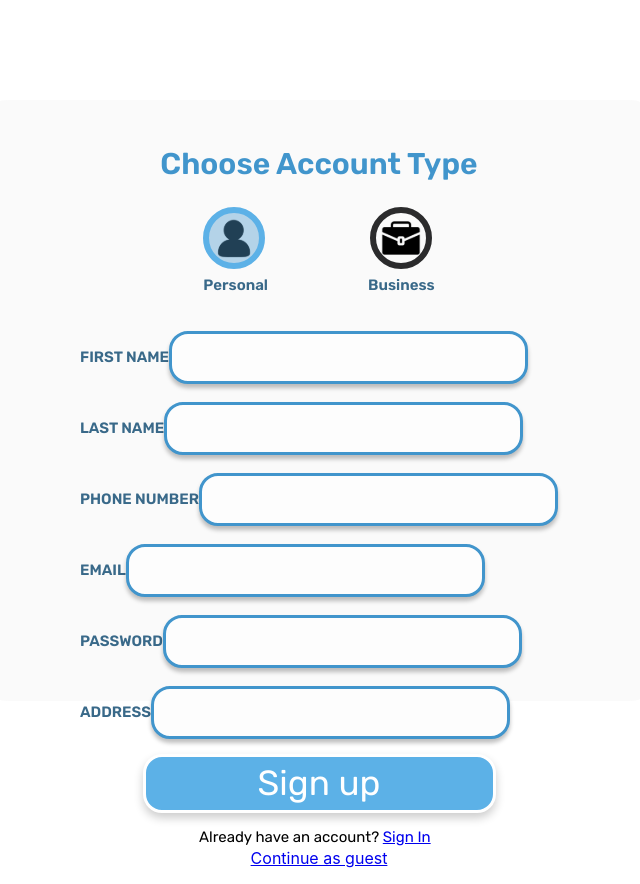
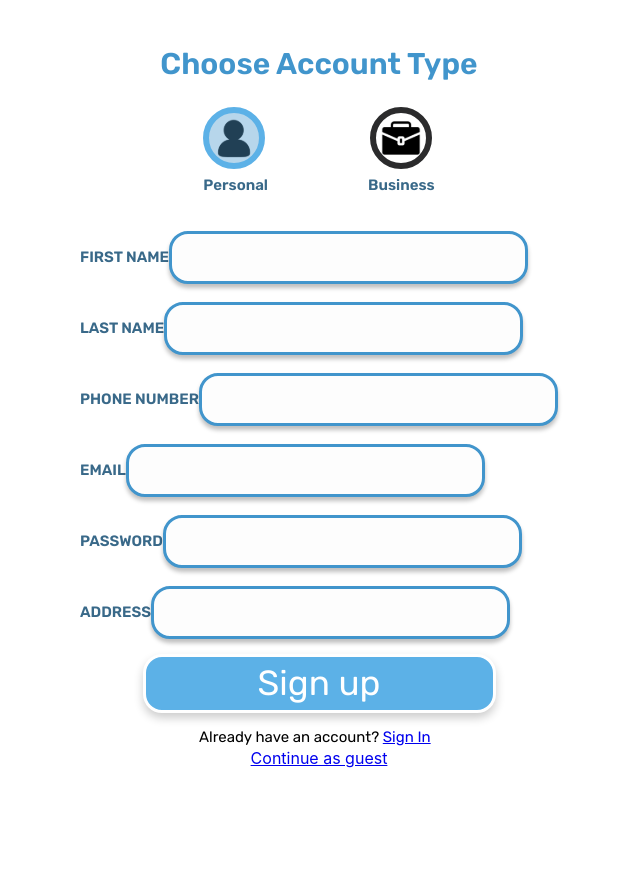
Before and after one commit to sadiatasneemkhan/Ghosted, a React (Create React App) app in the folder client/my-app/: page /signupPersonal in a window 1280 px wide. Shown: the whole page, without its empty margins (321-961 px from the left). After the commit the page ends 800 px from the top, so only its background shows below. Built offline with nearby package versions, Linux system fonts and the light colour scheme.

Commit message:
grey background only applied to login

```diff
--- a/client/my-app/src/pages/pages.css
+++ b/client/my-app/src/pages/pages.css
@@ -255,7 +255,7 @@
 /* CSS for desktop view Sign In */
 @media (min-width: 768px) {
 
-    .page2 {
+    .dkpage2 {
         width: 682px;
         height: 601px;
         border-radius: 30px;
--- a/client/my-app/src/pages/signin.js
+++ b/client/my-app/src/pages/signin.js
@@ -44,7 +44,7 @@
 
 
   return (
-    <div className="page2">
+    <div className="page2 dkpage2">
       <header className="page2_signup">
         <div className="page2_signin">
           <h1>Sign in</h1>
```
